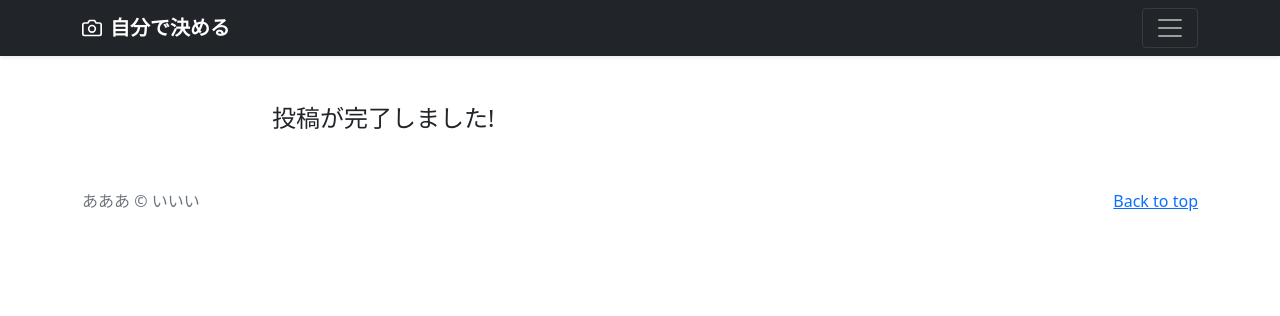
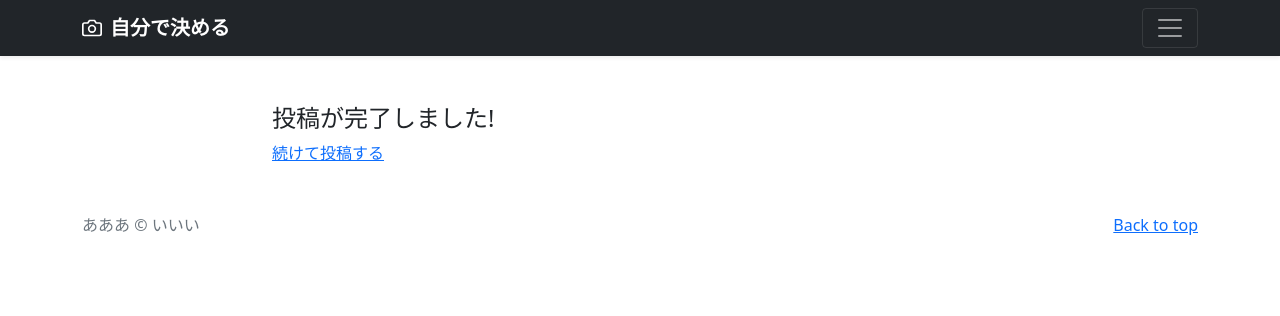
Before and after one commit to VCtoyohitotakeuchi/Picsta_Project3, a Django app: page /post_done/ in a window 1280 px wide; the page is wider, and only the part inside the window is pictured. Shown: the top 316 px of that part. Run offline with Django 4.2, Linux system fonts and the light colour scheme.

Commit message:
続けて投稿ボタン実装

```diff
--- a/photo/templates/post_success.html
+++ b/photo/templates/post_success.html
@@ -13,6 +13,7 @@
             <!-- 列の左右に余白のoffset-2を入れる -->
             <div class="co1 offset-2">
                 <h4>投稿が完了しました!</h4>
+                <a href="{% url 'photo:post' %}">続けて投稿する</a>
             </div>
         </div>
     </div>
```
